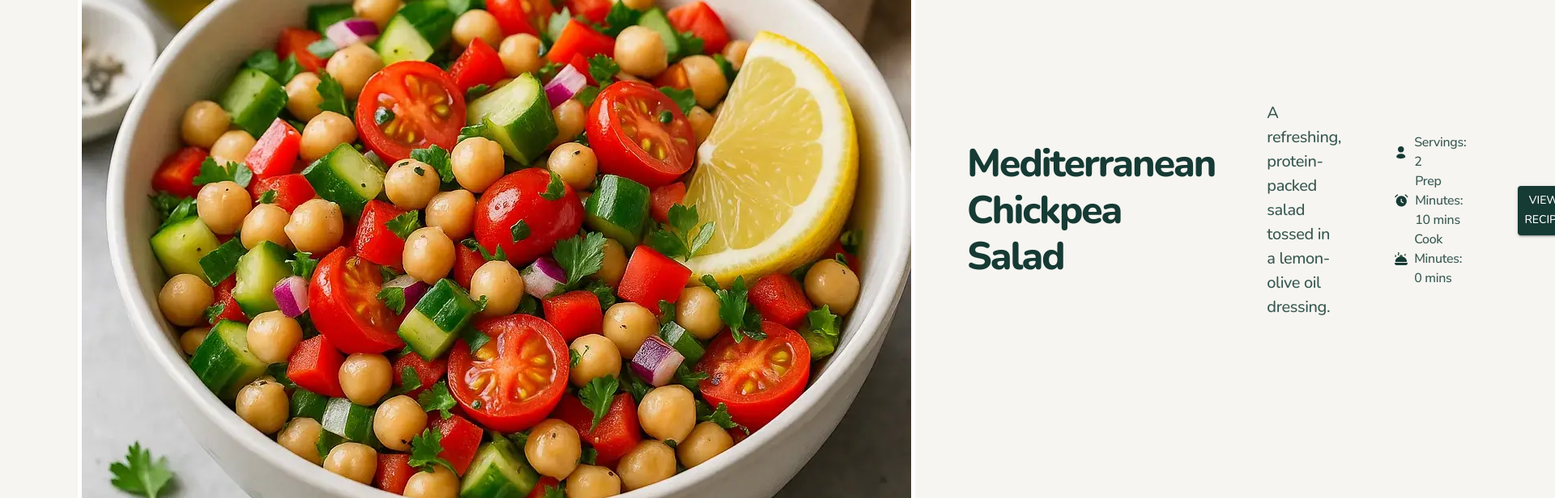
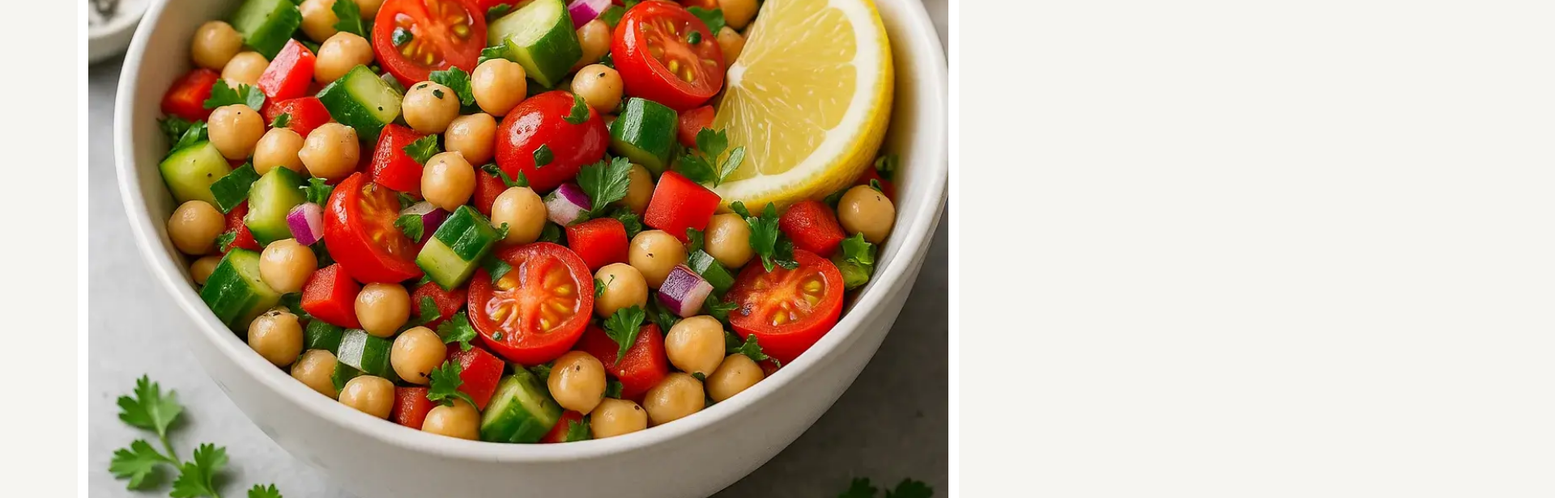
Before and after one commit to haipinggong/recipe-finder, a React (Vite) app: page /recipes in a window 1280 px wide. Shown: the part 760-1376 px from the top of the page at 81% size, 1920 px wide, since content can reach past the window. Built offline with nearby package versions, Linux system fonts and the light colour scheme.

Commit message:
Adjust recipe card style

```diff
--- a/src/pages/Recipes/RecipeCard/RecipeCard.styles.ts
+++ b/src/pages/Recipes/RecipeCard/RecipeCard.styles.ts
@@ -1,48 +1,42 @@
 import { type SxProps, type Theme } from "@mui/material";
 
 export const styles: Record<string, SxProps<Theme>> = {
-  container: (theme: Theme) => ({
+  container: {
     display: "flex",
     flexDirection: "column",
     alignItems: "flex-start",
-    marginTop: 6,
-    [theme.breakpoints.up("lg")]: {
-      alignItems: "center",
-      marginTop: 10,
-      flexDirection: "row",
-      gap: 8,
-    },
-  }),
-  content: {
-    display: "flex",
-    flexDirection: "column",
-    alignItems: "flex-start",
-    gap: 3,
-  },
-  title: {
-    position: "relative",
-    "&::before": {
-      content: '""',
-      position: "absolute",
-      left: "-4px",
-      right: "-4px",
-      height: "1.25em",
-      backgroundColor: "#FE9F6B",
-      zIndex: -1,
-      borderRadius: 1,
-    },
-  },
-  description: {
-    display: "flex",
-    flexDirection: "column",
+    padding: 1,
     gap: 2,
+    backgroundColor: "white",
+    borderRadius: 2.5,
   },
   image: {
     width: "100%",
     height: "100%",
     objectFit: "cover",
-    marginTop: 5,
     border: `5px solid white`,
     borderRadius: 2.5,
   },
+  title: (theme: Theme) => ({
+    fontSize: "1.25rem",
+    lineHeight: "140%",
+    letterSpacing: "-0.5px",
+    fontWeight: theme.typography.fontWeightBold,
+  }),
+  details: {
+    display: "flex",
+    columnGap: 2,
+    rowGap: 1,
+    flexWrap: "wrap",
+  },
+  button: (theme: Theme) => ({
+    textTransform: "none",
+    borderRadius: 999,
+    padding: theme.spacing(1.5, 4),
+    fontSize: "1rem",
+    lineHeight: "150%",
+    letterSpacing: "-0.3px",
+    fontWeight: theme.typography.fontWeightBold,
+    fontFamily: "Nunito Sans, sans-serif",
+  }),
 };
--- a/src/pages/Recipes/RecipeCard/RecipeCard.tsx
+++ b/src/pages/Recipes/RecipeCard/RecipeCard.tsx
@@ -24,8 +24,10 @@ export const RecipeCard = ({
   return (
     <Box sx={styles.container}>
       <Box component="img" src={imageUrl} alt={title} sx={styles.image} />
-      <Typography variant="h2">{title}</Typography>
-      <Typography>{overview}</Typography>
+      <Typography component="h2" sx={styles.title}>
+        {title}
+      </Typography>
+      <Typography variant="body2">{overview}</Typography>
       <Box sx={styles.details}>
         <RecipeDetails
           iconUrl={servingsIcon}
@@ -43,7 +45,7 @@ export const RecipeCard = ({
           value={`${cookMinutes} mins`}
         />
       </Box>
-      <Button variant="contained" color="primary" sx={styles.button}>
+      <Button variant="contained" color="primary" sx={styles.button} fullWidth>
         View Recipe
       </Button>
     </Box>
```
